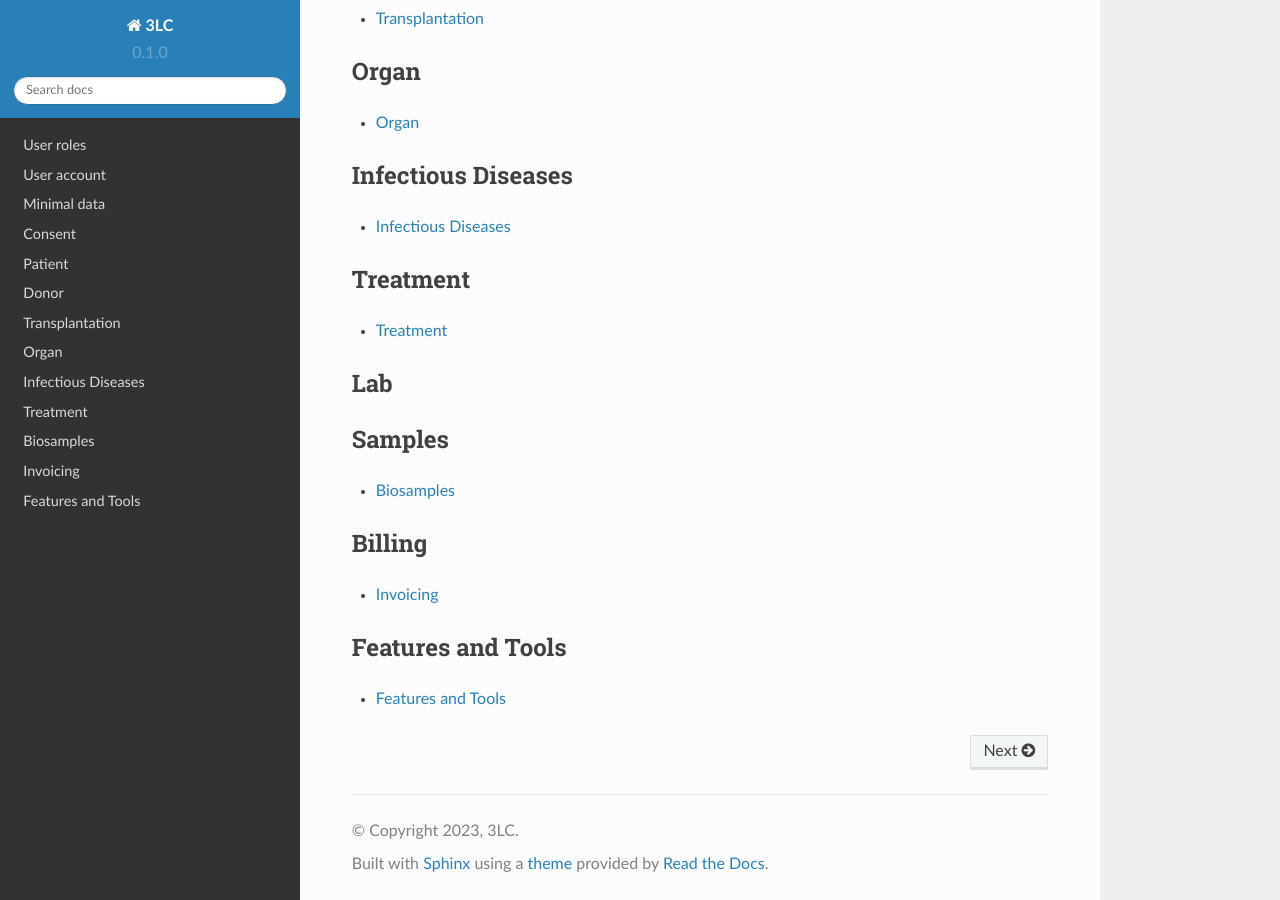
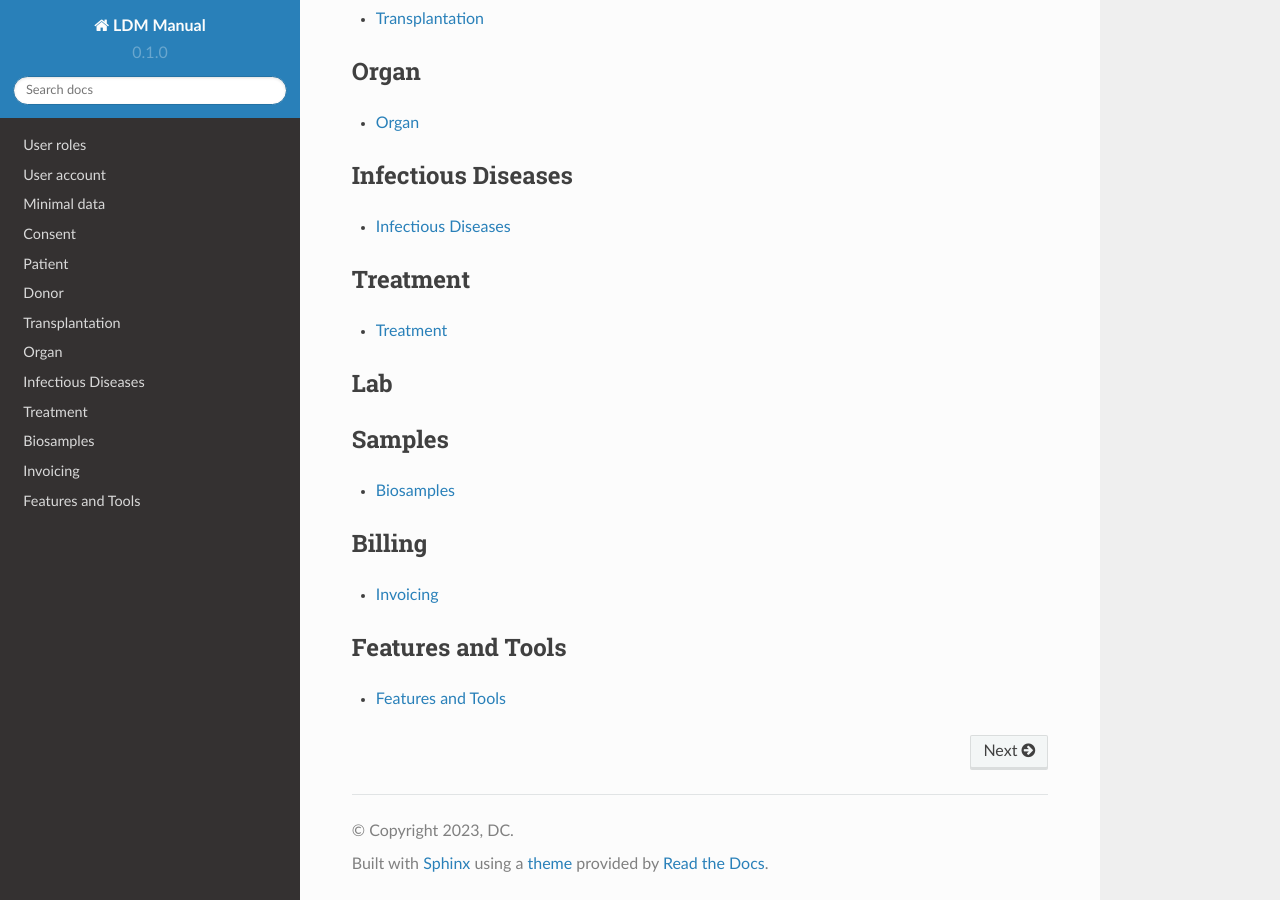
Before and after one commit to swiss-transplant-cohort-study/3LC-user-manual, a Sphinx documentation site: the page built from docs/source/index.rst, in a window 1280 px wide and 900 px high, scrolled down 1307 px. Built offline with Sphinx 7.4.7 and the Read the Docs theme 2.0.0, drawn with Linux system fonts in a browser that asks for light colours.

Commit message:
Update conf.py

```diff
--- a/docs/source/conf.py
+++ b/docs/source/conf.py
@@ -2,9 +2,9 @@
 
 # -- Project information
 
-project = '3LC '
-copyright = '2023, 3LC'
-author = 'Simona Rossi'
+project = 'LDM Manual'
+copyright = '2023, DC'
+author = 'Data Center'
 
 release = '0.1'
 version = '0.1.0'
```
